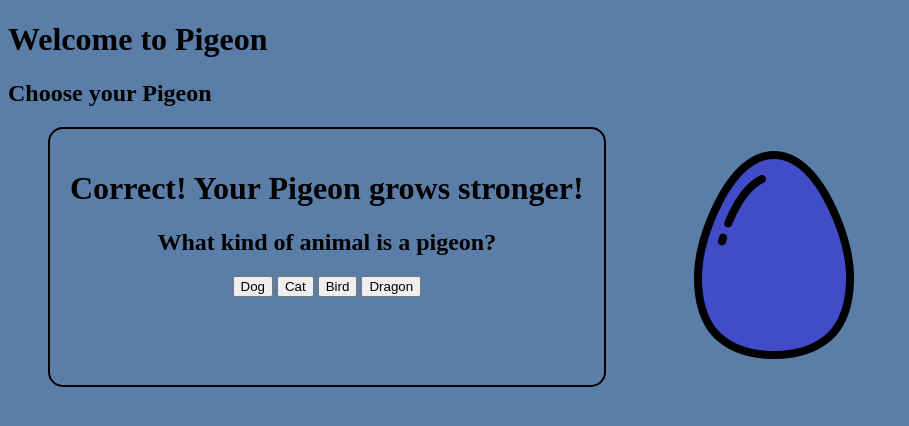
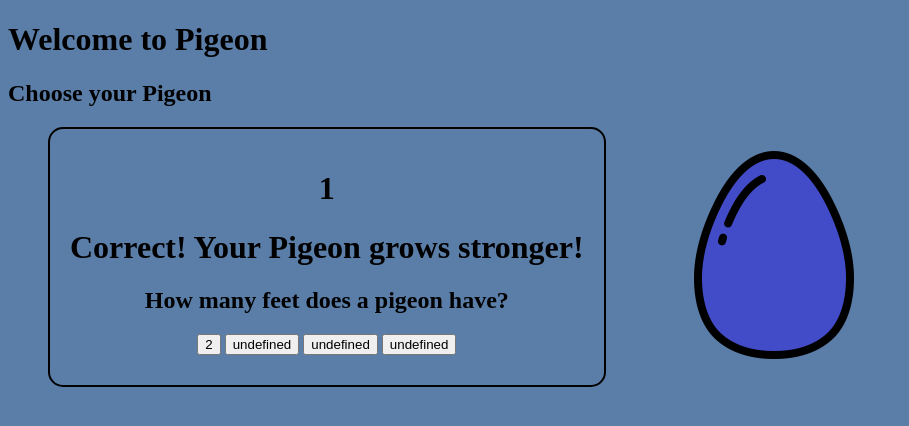
Before and after one commit to Singular-Pigeon/pigeon-front-end, a plain HTML site: page index.html in a window 1280 px wide. Both pictures are taken after a click on the button "Bird". Shown: the whole page, without its empty margins (0-909 px from the left). Drawn offline with Linux system fonts and the light colour scheme.

Commit message:
added complete functionality

```diff
--- a/index.html
+++ b/index.html
@@ -1,11 +1,14 @@
 <!DOCTYPE html>
 <html lang="en">
 	<head>
-    <meta charset="UTF-8">
-    <meta name="viewport" content="width=device-width, initial-scale=1.0">
-    <link href="https://fonts.googleapis.com/css2?family=Fira+Sans:wght@300&display=swap" rel="stylesheet">
-    <link href="styles.css" rel="stylesheet">
-    <script defer src="script.js"></script>
+		<meta charset="UTF-8" />
+		<meta name="viewport" content="width=device-width, initial-scale=1.0" />
+		<link
+			href="https://fonts.googleapis.com/css2?family=Fira+Sans:wght@300&display=swap"
+			rel="stylesheet"
+		/>
+		<link href="styles.css" rel="stylesheet" />
+		<script defer src="/script.js"></script>
 		<title>Pigeon</title>
 	</head>
 	<body>
@@ -18,11 +21,12 @@
     </ul> -->
 		<main class="pigeon-trivia">
 			<div class="trivia-card">
-        <h1>Correct! Your Pigeon grows stronger!</h1>
-        <h2>What kind of animal is a pigeon?</h2>
-        <button type="submit" class="trivia-button trivia1">Dog</button>
+				<h1 class="trivia-index"></h1>
+				<h1 class="trivia-response"></h1>
+				<h2 class="trivia-question">What kind of animal is a pigeon?</h2>
+				<button type="submit" class="trivia-button trivia1"></button>
 				<button type="submit" class="trivia-button trivia2">Cat</button>
-        <button type="submit" class="trivia-button trivia3">Bird</button>
+				<button type="submit" class="trivia-button trivia3">dog</button>
 				<button type="submit" class="trivia-button trivia4">Dragon</button>
 			</div>
 			<div class="pigeon-image">
--- a/script.js
+++ b/script.js
@@ -20,7 +20,8 @@ const triviaQuestions = [
 	'What is the maximum capacity of a floppy disk?',
 	'What Scottish poet’s works inspired the book titles Of Mice and Men and Catcher in the Rye?',
 ];
-const triviaAnswers = [
+//correct answer bank
+const triviaCorrectAnswerBank = [
 	'Bird',
 	'2',
 	'254',
@@ -38,7 +39,81 @@ const triviaAnswers = [
 	'Michael Jackson',
 	'Claude Monet',
 	'Fang',
-    'Steamboat Willie',
-    '2.8 megabytes'
+	'Steamboat Willie',
+	'2.8 megabytes',
 	'Robert Burns',
 ];
+//full bank of answers
+const triviaFullAnswerBank = [
+	['Bird'],
+	['2'],
+	['254'],
+	['James Brown'],
+	['Obama'],
+	['Nacho Cheese'],
+	['Mississippi River'],
+	['Belgium'],
+	['A bowling alley'],
+	['Classical era'],
+	['Shadowfax'],
+	['Michael Scarn'],
+	['Princess Leia'],
+	['Blue Whale'],
+	['Michael Jackson'],
+	['Claude Monet'],
+	['Fang'],
+	['Steamboat Willie'],
+	['2.8 megabytes'],
+	['Robert Burns'],
+];
+//specific index
+let triviaIndex = 0;
+//check answer function
+function checkAnswer(button) {
+	if (button.innerHTML === triviaCorrectAnswerBank[triviaIndex]) {
+		triviaIndex++;
+		console.log(triviaIndex);
+		response.innerHTML = 'Correct! Your Pigeon grows stronger!';
+		resetButton();
+	} else {
+		return (response.innerHTML =
+			"WRONGO! Let's give that another go, little fella.");
+	}
+}
+//query selectors
+const question = document.querySelector('.trivia-question');
+let button1 = document.querySelector('.trivia1');
+let button2 = document.querySelector('.trivia2');
+let button3 = document.querySelector('.trivia3');
+let button4 = document.querySelector('.trivia4');
+let response = document.querySelector('.trivia-response');
+let index = document.querySelector('.trivia-index');
+
+question.innerHTML = triviaQuestions[triviaIndex];
+button1.innerHTML = triviaFullAnswerBank[triviaIndex][0];
+button2.innerHTML = triviaFullAnswerBank[triviaIndex][1];
+button3.innerHTML = triviaFullAnswerBank[triviaIndex][2];
+button4.innerHTML = triviaFullAnswerBank[triviaIndex][3];
+index.innerHTML = triviaIndex;
+//innerHTML setting
+function resetButton() {
+	question.innerHTML = triviaQuestions[triviaIndex];
+	button1.innerHTML = triviaFullAnswerBank[triviaIndex][0];
+	button2.innerHTML = triviaFullAnswerBank[triviaIndex][1];
+	button3.innerHTML = triviaFullAnswerBank[triviaIndex][2];
+	button4.innerHTML = triviaFullAnswerBank[triviaIndex][3];
+	index.innerHTML = triviaIndex;
+}
+//button event listeners
+button1.addEventListener('click', function () {
+	checkAnswer(button1);
+});
+button2.addEventListener('click', function () {
+	checkAnswer(button2);
+});
+button3.addEventListener('click', function () {
+	checkAnswer(button3);
+});
+button4.addEventListener('click', function () {
+	checkAnswer(button4);
+});
```
Lines whose indentation alone changed are shown as unchanged.
